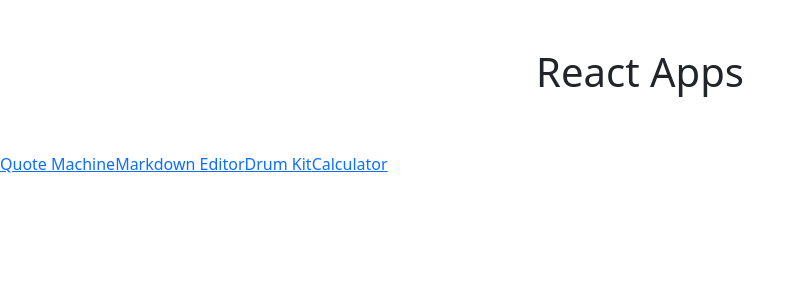
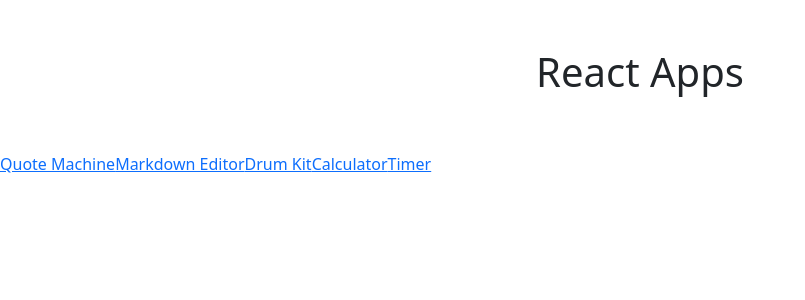
Before and after one commit to cmcgrath454/fcc-front-end-libraries, a React (Create React App) app: page /calculator in a window 1280 px wide. Shown: the top 300 px of the page, without its empty margins (0-805 px from the left). Built offline with nearby package versions, Linux system fonts and the light colour scheme.

Commit message:
added timer and changed calc filename to match

```diff
--- a/src/App.js
+++ b/src/App.js
@@ -9,6 +9,7 @@ function App() {
       <a href={process.env.PUBLIC_URL + '/#/markdown-editor'}>Markdown Editor</a>
       <a href={process.env.PUBLIC_URL + '/#/drums'}>Drum Kit</a>
       <a href={process.env.PUBLIC_URL + '/#/calculator'}>Calculator</a>
+      <a href={process.env.PUBLIC_URL + '/#/timer'}>Timer</a>
     </>
   );
 }
--- a/src/index.js
+++ b/src/index.js
@@ -6,7 +6,8 @@ import App from './App';
 import QuoteApp from './quote-app/QuoteApp';
 import MarkdownApp from './markdown-app/MarkdownApp';
 import DrumApp from './drum-app/DrumApp';
-import Calculator from './calculator-app/Calculator';
+import CalculatorApp from './calculator-app/CalculatorApp';
+import TimerApp from './timer-app/TimerApp';
 
 
 const router = createHashRouter([
@@ -33,7 +34,12 @@ const router = createHashRouter([
   },
   {
     path: '/calculator',
-    element: <Calculator />,
+    element: <CalculatorApp />,
+    errorElement: <ErrorBoundary />
+  },
+  {
+    path: '/timer',
+    element: <TimerApp />,
     errorElement: <ErrorBoundary />
   },
 ]);
--- /dev/null
+++ b/src/timer-app/TimerApp.js
@@ -0,0 +1,11 @@
+import Navbar from "../Navbar";
+
+function TimerApp() {
+    return (
+        <>
+        <Navbar header="Pomodoro Timer" />
+        </>
+    )
+}
+
+export default TimerApp;
```
Also changed, not shown: src/calculator-app/CalculatorApp.js (renamed from src/calculator-app/Calculator.js).
